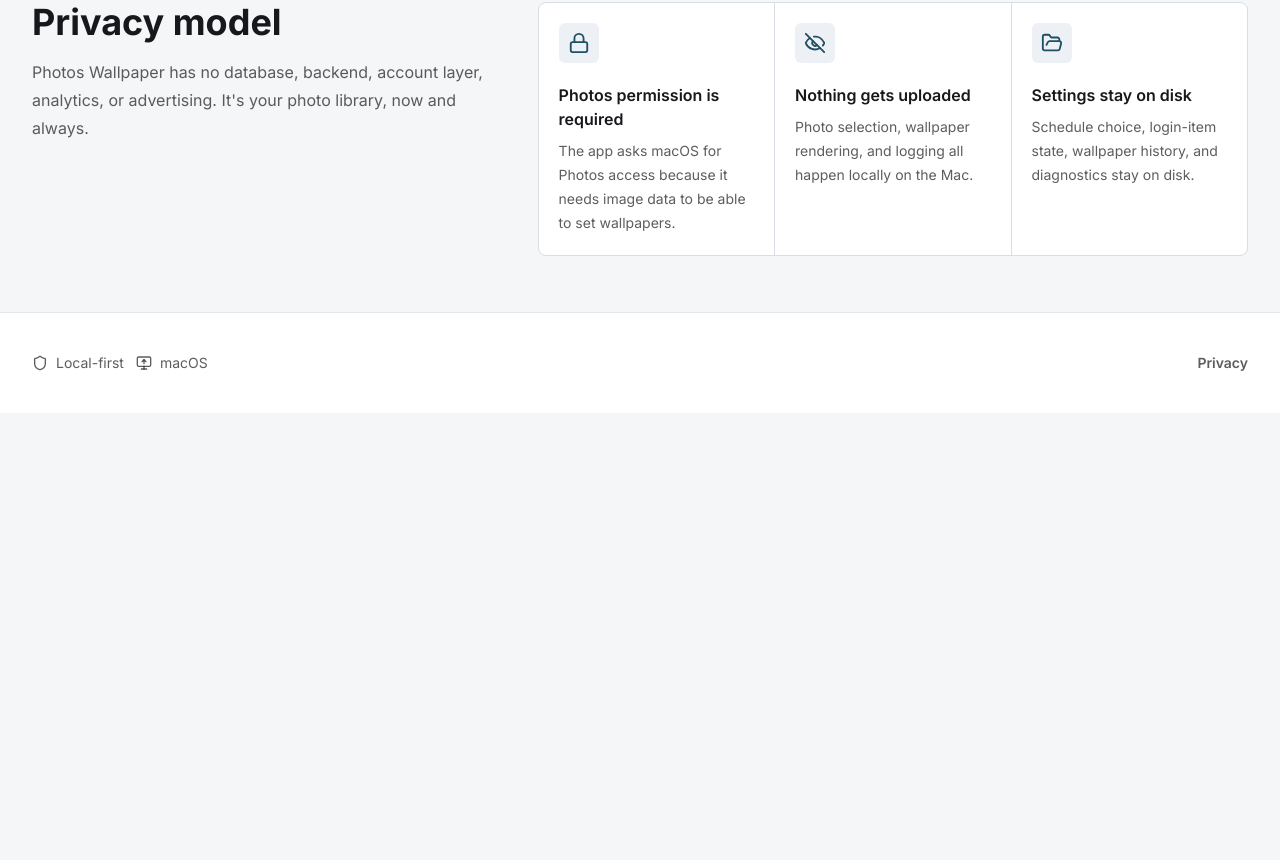
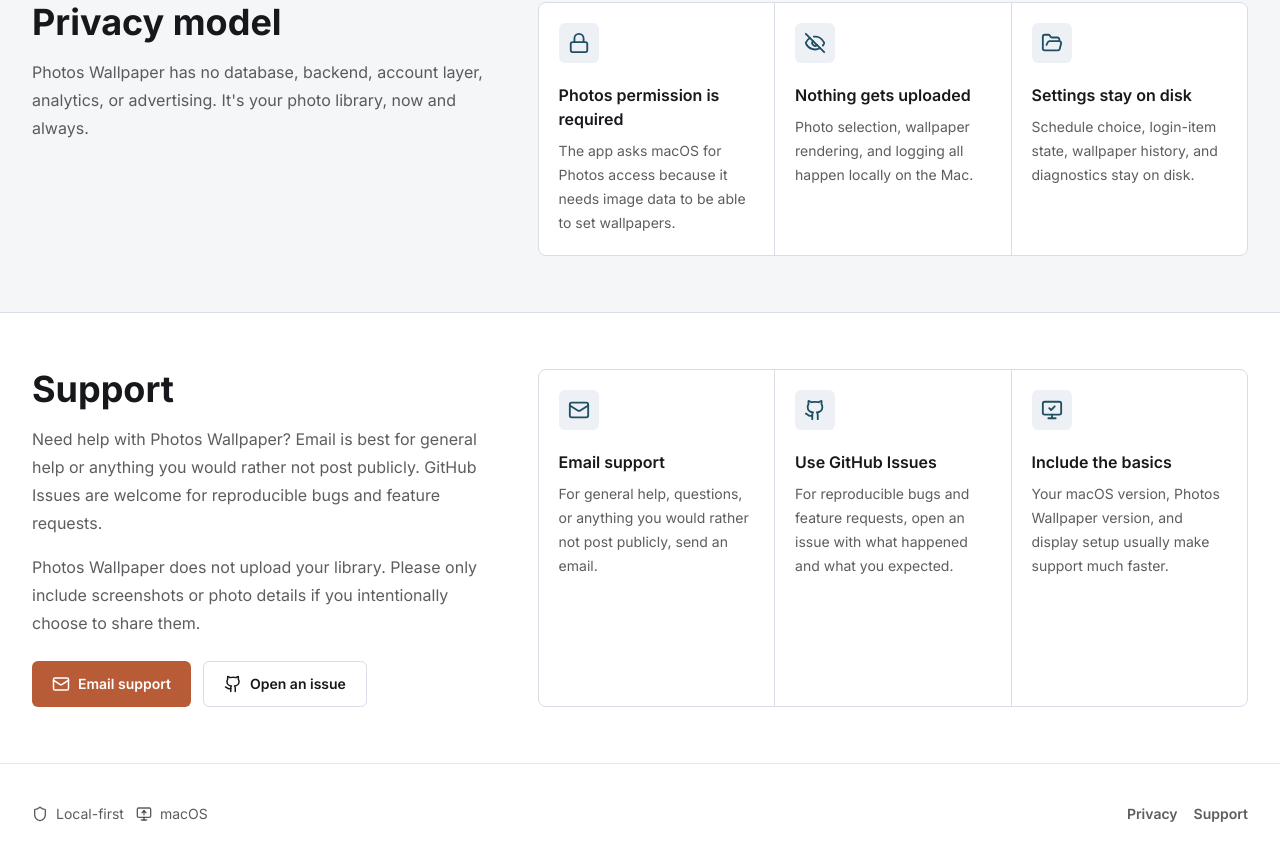
Before and after one commit to stuartd/photos-wallpaper-website, a React (Vite) app: page / in a window 1280 px wide. Shown: the part 1390-2250 px from the top of the page. Before the commit the page ends 1803 px from the top, so only its background shows below. Built offline with nearby package versions, Linux system fonts and the light colour scheme.

Commit message:
Adds support for .. #support!

```diff
--- a/src/components/AppLayout.tsx
+++ b/src/components/AppLayout.tsx
@@ -46,12 +46,14 @@ export function AppLayout() {
               <MonitorUp size={16} aria-hidden /> macOS
             </span>
           </div>
-          <a
-            href="/#privacy"
-            className="text-sm font-semibold text-ink/70 transition hover:text-ink"
-          >
-            Privacy
-          </a>
+          <div className="flex flex-wrap gap-4 text-sm font-semibold text-ink/70">
+            <a href="/#privacy" className="transition hover:text-ink">
+              Privacy
+            </a>
+            <a href="/#support" className="transition hover:text-ink">
+              Support
+            </a>
+          </div>
         </div>
       </footer>
     </div>
--- a/src/content/site.ts
+++ b/src/content/site.ts
@@ -1,23 +1,38 @@
-import { Clock, EyeOff, FolderOpen, History, Images, Laptop, Lock, Menu, ShieldCheck, SlidersHorizontal } from "lucide-react";
+import {
+  Clock,
+  EyeOff,
+  FolderOpen,
+  Github,
+  History,
+  Images,
+  Laptop,
+  Lock,
+  Mail,
+  Menu,
+  MonitorCheck,
+  ShieldCheck,
+  SlidersHorizontal
+} from "lucide-react";
 
-export const navItems = [
-  { label: "Photos Wallpaper", href: "/" }
-];
+export const navItems = [{ label: "Photos Wallpaper", href: "/" }];
 
 export const appFeatures = [
   {
     title: "Uses your photos",
-    description: "Rediscover the photos in your library - Photos Wallpaper brings them back to your desktop, one wallpaper at a time.",
+    description:
+      "Rediscover the photos in your library - Photos Wallpaper brings them back to your desktop, one wallpaper at a time.",
     icon: Images
   },
   {
     title: "Control it from the menu bar",
-    description: "Refresh the wallpaper, change the schedule, and see the current state without opening a full app window.",
+    description:
+      "Refresh the wallpaper, change the schedule, and see the current state without opening a full app window.",
     icon: Menu
   },
   {
     title: "Find the photo again",
-    description: "When you see a wallpaper photo you like (or don't like!) you can use the app to save it to the Photos Wallpaper album in your Photos library.",
+    description:
+      "When you see a wallpaper photo you like (or don't like!) you can use the app to save it to the Photos Wallpaper album in your Photos library.",
     icon: History
   },
   {
@@ -27,7 +42,8 @@ export const appFeatures = [
   },
   {
     title: "Choose a schedule, if you like",
-    description: "Refresh on login, every 5, 15 or 30 minutes, hourly, daily, or just when you want a change. You can use the menu to change the wallpaper at any time.",
+    description:
+      "Refresh on login, every 5, 15 or 30 minutes, hourly, daily, or just when you want a change. You can use the menu to change the wallpaper at any time.",
     icon: Clock
   },
   {
@@ -40,7 +56,8 @@ export const appFeatures = [
 export const privacyPoints = [
   {
     title: "Photos permission is required",
-    description: "The app asks macOS for Photos access because it needs image data to be able to set wallpapers.",
+    description:
+      "The app asks macOS for Photos access because it needs image data to be able to set wallpapers.",
     icon: Lock
   },
   {
@@ -50,8 +67,30 @@ export const privacyPoints = [
   },
   {
     title: "Settings stay on disk",
-    description: "Schedule choice, login-item state, wallpaper history, and diagnostics stay on disk.",
+    description:
+      "Schedule choice, login-item state, wallpaper history, and diagnostics stay on disk.",
     icon: FolderOpen
+  }
+];
+
+export const supportPoints = [
+  {
+    title: "Email support",
+    description:
+      "For general help, questions, or anything you would rather not post publicly, send an email.",
+    icon: Mail
+  },
+  {
+    title: "Use GitHub Issues",
+    description:
+      "For reproducible bugs and feature requests, open an issue with what happened and what you expected.",
+    icon: Github
+  },
+  {
+    title: "Include the basics",
+    description:
+      "Your macOS version, Photos Wallpaper version, and display setup usually make support much faster.",
+    icon: MonitorCheck
   }
 ];
 
--- a/src/pages/AboutAppPage.tsx
+++ b/src/pages/AboutAppPage.tsx
@@ -1,7 +1,7 @@
-import { Download, Terminal } from "lucide-react";
+import { Github, Mail, Terminal } from "lucide-react";
 import { FeatureGrid } from "../components/FeatureGrid";
 import { HeroPreview } from "../components/HeroPreview";
-import { appFeatures, privacyPoints, productStats, setupChoices } from "../content/site";
+import { appFeatures, privacyPoints, productStats, supportPoints } from "../content/site";
 
 export function AboutAppPage() {
   return (
@@ -9,15 +9,21 @@ export function AboutAppPage() {
       <section className="bg-paper">
         <div className="mx-auto grid max-w-7xl gap-10 px-5 py-10 sm:px-8 lg:grid-cols-[0.9fr_1.1fr] lg:py-16">
           <div className="flex flex-col justify-center">
-            <p className="text-sm font-semibold uppercase tracking-[0.18em] text-pine">macOS menu bar app</p>
+            <p className="text-sm font-semibold uppercase tracking-[0.18em] text-pine">
+              macOS menu bar app
+            </p>
             <h1 className="mt-5 max-w-2xl font-display text-4xl font-extrabold leading-[1.04] sm:text-6xl">
               Photos Wallpaper
             </h1>
             <p className="mt-6 max-w-2xl text-lg leading-8 text-ink/72 sm:text-xl">
-              Photos Wallpaper brings your photo library back to the desktop.<br /><br />
-              Revisit your memories as wallpaper across every display, with simple schedules.<br /><br />
+              Photos Wallpaper brings your photo library back to the desktop.
+              <br />
+              <br />
+              Revisit your memories as wallpaper across every display, with simple schedules.
+              <br />
+              <br />
               Everything stays on your Mac.
-              </p>
+            </p>
             <div className="mt-8 flex flex-wrap gap-3">
               <a
                 href="#privacy"
@@ -30,7 +36,9 @@ export function AboutAppPage() {
             <dl className="mt-9 grid max-w-2xl grid-cols-2 gap-px overflow-hidden rounded-lg border border-line bg-line sm:grid-cols-4">
               {productStats.map((stat) => (
                 <div key={stat.label} className="bg-panel p-4">
-                  <dt className="text-xs font-semibold uppercase tracking-[0.12em] text-ink/50">{stat.label}</dt>
+                  <dt className="text-xs font-semibold uppercase tracking-[0.12em] text-ink/50">
+                    {stat.label}
+                  </dt>
                   <dd className="mt-2 text-sm font-semibold">{stat.value}</dd>
                 </div>
               ))}
@@ -54,12 +62,47 @@ export function AboutAppPage() {
           <div>
             <h2 className="font-display text-3xl font-bold sm:text-4xl">Privacy model</h2>
             <p className="mt-4 leading-7 text-ink/70">
-              Photos Wallpaper has no database, backend, account layer, analytics, or advertising. It's your photo library, now and always.
+              Photos Wallpaper has no database, backend, account layer, analytics, or advertising.
+              It's your photo library, now and always.
             </p>
           </div>
           <FeatureGrid features={privacyPoints} />
         </div>
       </section>
-      </>
+
+      <section id="support" className="scroll-mt-24 border-t border-line bg-panel py-14">
+        <div className="mx-auto grid max-w-7xl gap-8 px-5 sm:px-8 lg:grid-cols-[0.8fr_1.2fr]">
+          <div>
+            <h2 className="font-display text-3xl font-bold sm:text-4xl">Support</h2>
+            <p className="mt-4 leading-7 text-ink/70">
+              Need help with Photos Wallpaper? Email is best for general help or anything you would
+              rather not post publicly. GitHub Issues are welcome for reproducible bugs and feature
+              requests.
+            </p>
+            <p className="mt-4 leading-7 text-ink/70">
+              Photos Wallpaper does not upload your library. Please only include screenshots or
+              photo details if you intentionally choose to share them.
+            </p>
+            <div className="mt-6 flex flex-wrap gap-3">
+              <a
+                href="mailto:support@photoswallpaper.app"
+                className="inline-flex items-center gap-2 rounded-md bg-clay px-5 py-3 text-sm font-semibold text-white transition hover:bg-pine"
+              >
+                <Mail size={18} aria-hidden />
+                Email support
+              </a>
+              <a
+                href="https://github.com/stuartd/photos-wallpaper-website/issues"
+                className="inline-flex items-center gap-2 rounded-md border border-line bg-panel px-5 py-3 text-sm font-semibold transition hover:bg-mist"
+              >
+                <Github size={18} aria-hidden />
+                Open an issue
+              </a>
+            </div>
+          </div>
+          <FeatureGrid features={supportPoints} />
+        </div>
+      </section>
+    </>
   );
 }
```
Also changed, not shown: 2 other files (tests, documents, lock files or other folders).
